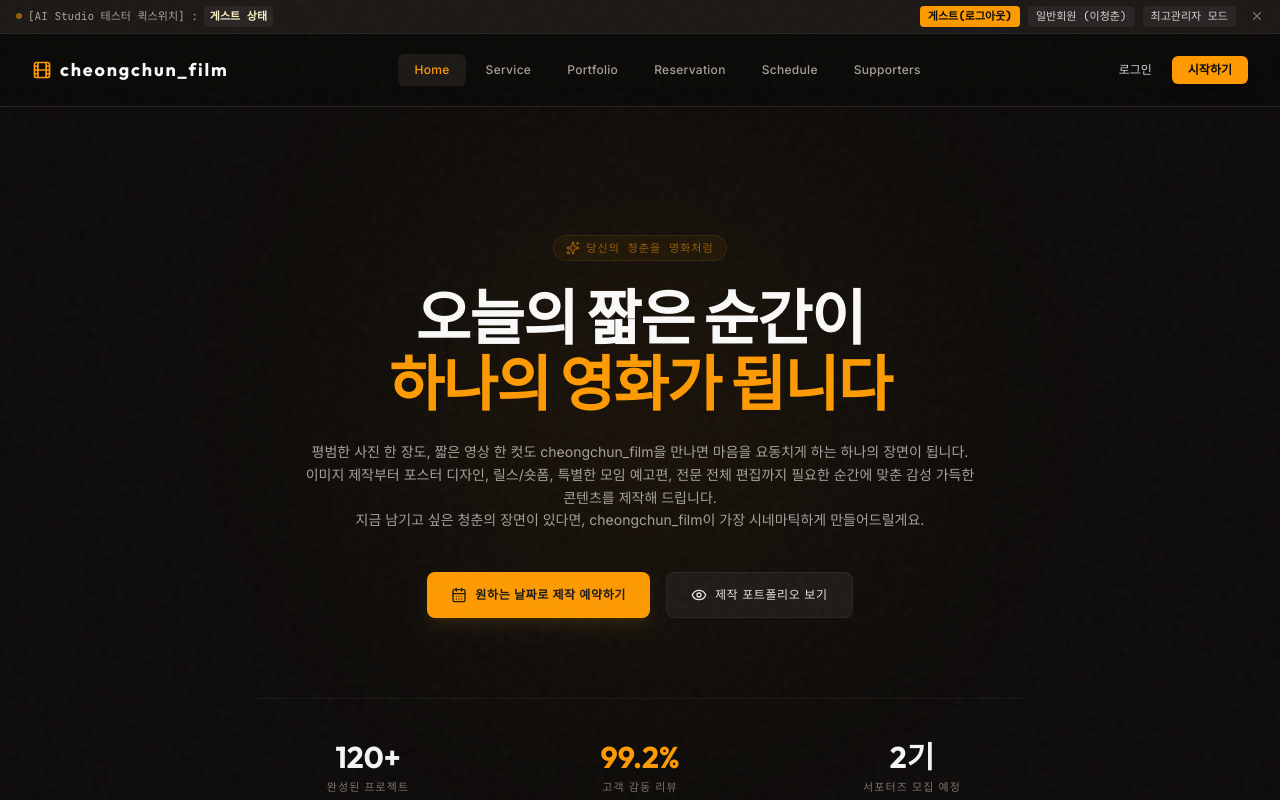
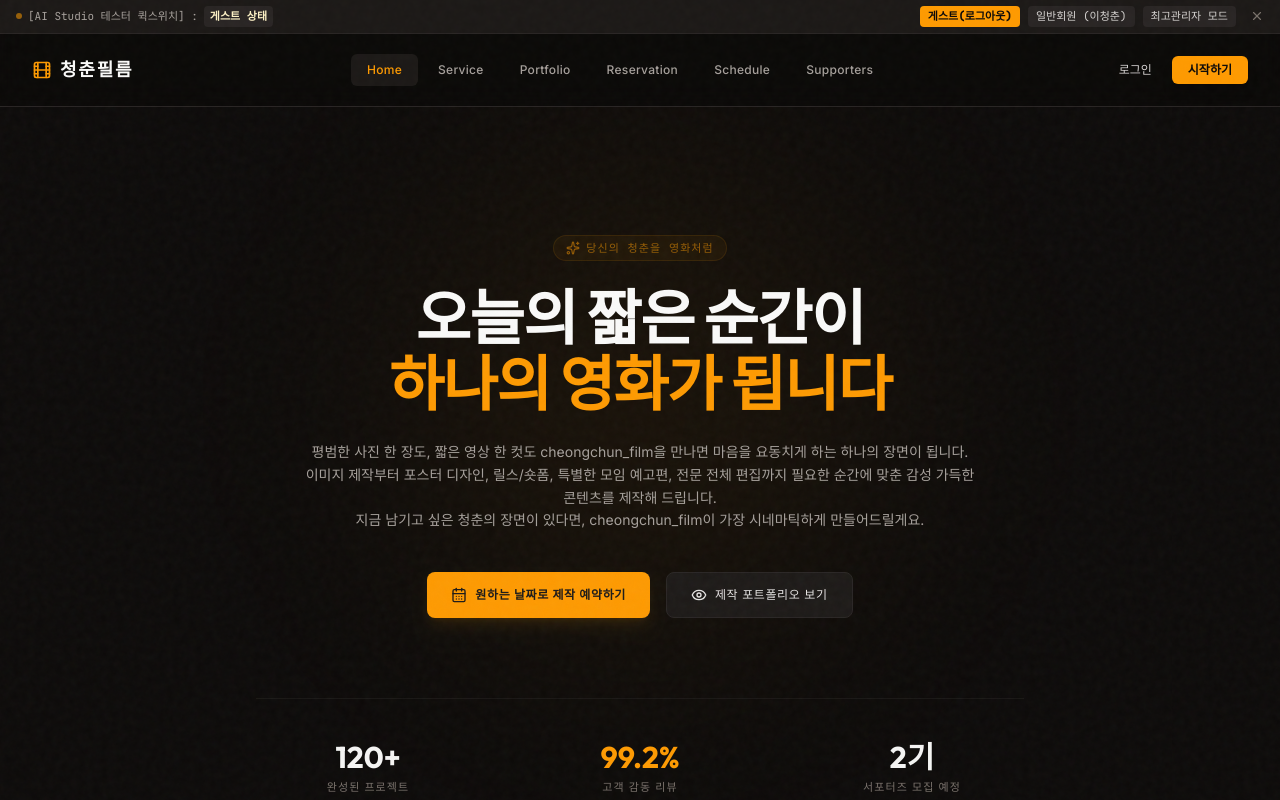
Before and after one commit to ljh200048/cheongchunfilm, a React (Vite) app: page / in a window 1280 px wide. Shown: the top 800 px of the page. Built offline with nearby package versions, Linux system fonts and the light colour scheme; a web font is replaced by a local one.

Commit message:
refactor: update brand name to 청춘필름
Replace internal English brand reference with the localized Korean brand name across the application.

```diff
--- a/index.html
+++ b/index.html
@@ -3,7 +3,7 @@
   <head>
     <meta charset="UTF-8" />
     <meta name="viewport" content="width=device-width, initial-scale=1.0" />
-    <title>My Google AI Studio App</title>
+    <title>청춘필름</title>
   </head>
   <body>
     <div id="root"></div>
--- a/metadata.json
+++ b/metadata.json
@@ -1,5 +1,5 @@
 {
-  "name": "cheongchun_film",
+  "name": "청춘필름",
   "description": "당신의 순간을 영화처럼 기록하는 콘텐츠 제작소",
   "requestFramePermissions": [],
   "majorCapabilities": ["MAJOR_CAPABILITY_SERVER_SIDE_GEMINI_API"]
--- a/src/components/Footer.tsx
+++ b/src/components/Footer.tsx
@@ -22,11 +22,11 @@ export default function Footer({ onTabChange }: FooterProps) {
             <div className="flex items-center gap-2 cursor-pointer" onClick={() => onTabChange('Home')}>
               <Film className="w-5 h-5 text-amber-500" />
               <span className="font-display text-base font-bold tracking-widest text-[#fafaf9]">
-                cheongchun_film
+                청춘필름
               </span>
             </div>
             <p className="text-stone-500 leading-relaxed max-w-xs text-[11px]">
-              cheongchun_film은 이미지, 포스터, 릴스 숏폼, 예고편, 영화 연출 기반 전체 영상 편집을 책임지는 감성 콘텐츠 크리에이티브 스튜디오입니다.
+              청춘필름은 이미지, 포스터, 릴스 숏폼, 예고편, 영화 연출 기반 전체 영상 편집을 책임지는 감성 콘텐츠 크리에이티브 스튜디오입니다.
             </p>
           </div>
 
--- a/src/components/Header.tsx
+++ b/src/components/Header.tsx
@@ -87,7 +87,7 @@ export default function Header({
           >
             <Film className="w-5 h-5 text-amber-500 transition-transform duration-500 group-hover:rotate-12" />
             <span className="font-display text-lg font-bold tracking-widest text-[#fafaf9] group-hover:text-amber-400 transition-colors">
-              cheongchun_film
+              청춘필름
             </span>
           </div>
 
```
